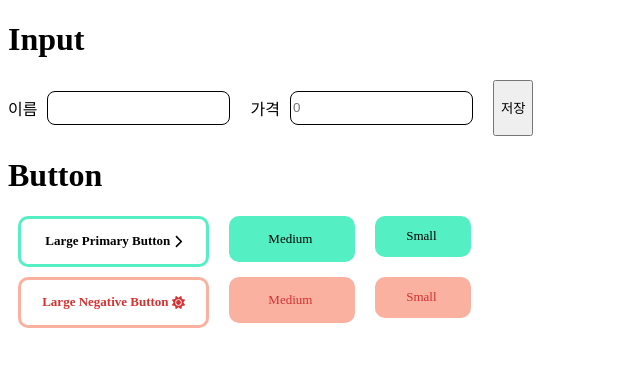
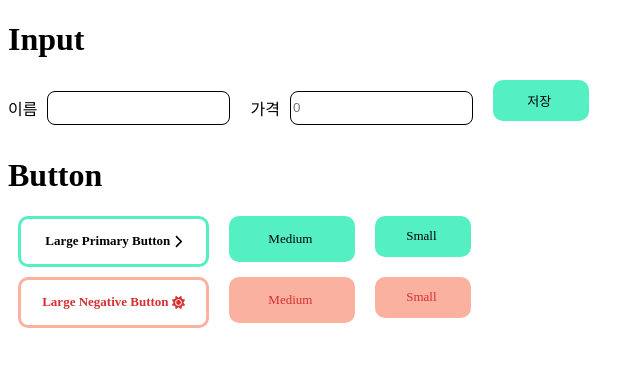
Before and after one commit to hansololiviakim/react-styled-component2, a React (Create React App) app in the folder react-styled-component2/: page / in a window 1280 px wide. Shown: the top 366 px of the page, without its empty margins (0-644 px from the left). Built offline with nearby package versions, Linux system fonts and the light colour scheme.

Commit message:
Feat: Input change Save Button (#1)

```diff
--- a/react-styled-component2/src/components/Input.jsx
+++ b/react-styled-component2/src/components/Input.jsx
@@ -1,5 +1,6 @@
 import React, { useState } from 'react'
 import styled from 'styled-components'
+import Button from './Button'
 
 function Input() {
 
@@ -38,7 +39,9 @@ function Input() {
           <p>가격</p>
           <MainInput value={price} onChange={priceValue} placeholder='0'/>
         </InputBox>
-        <button onClick={ClickButtonHandler}>저장</button>
+        <Button size={'small'} color={'primary'} onClick={ClickButtonHandler}>
+          저장
+        </Button>
       </InputBoxWrap>
     </>
   )
```
